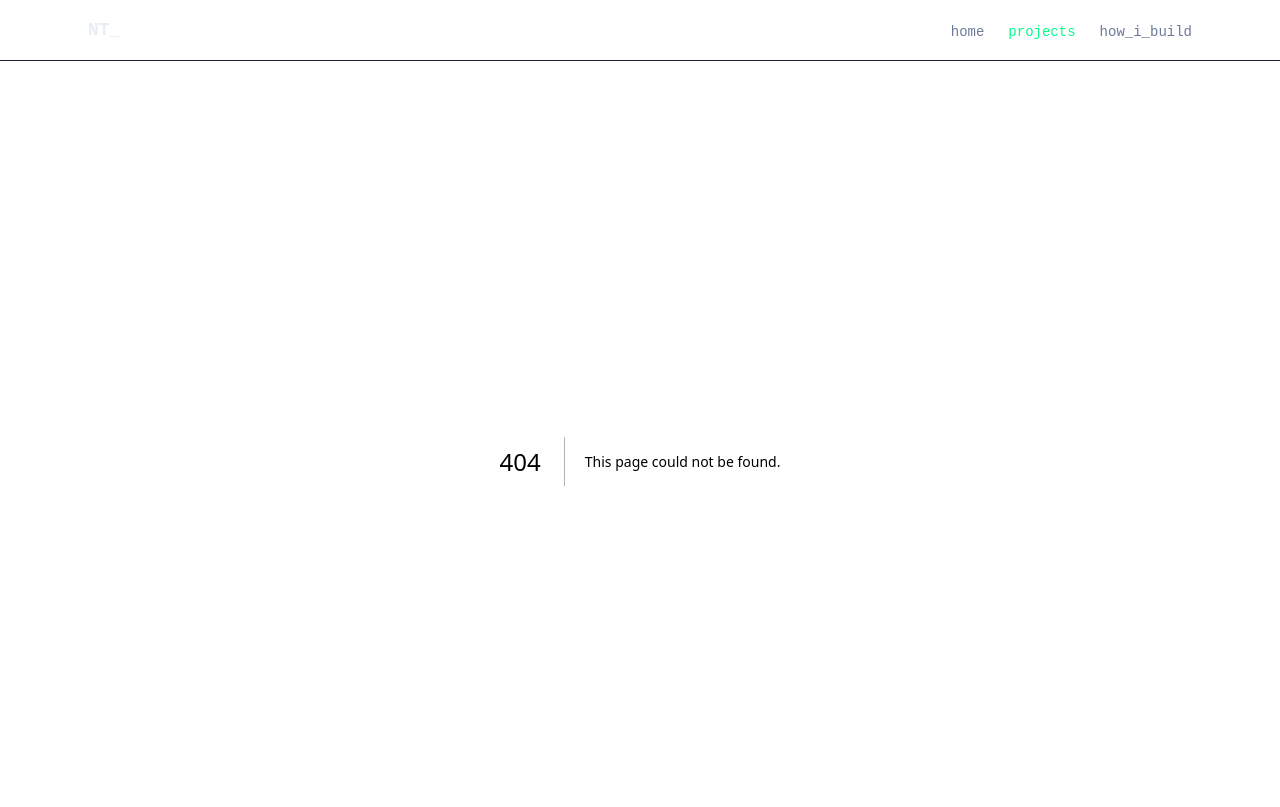
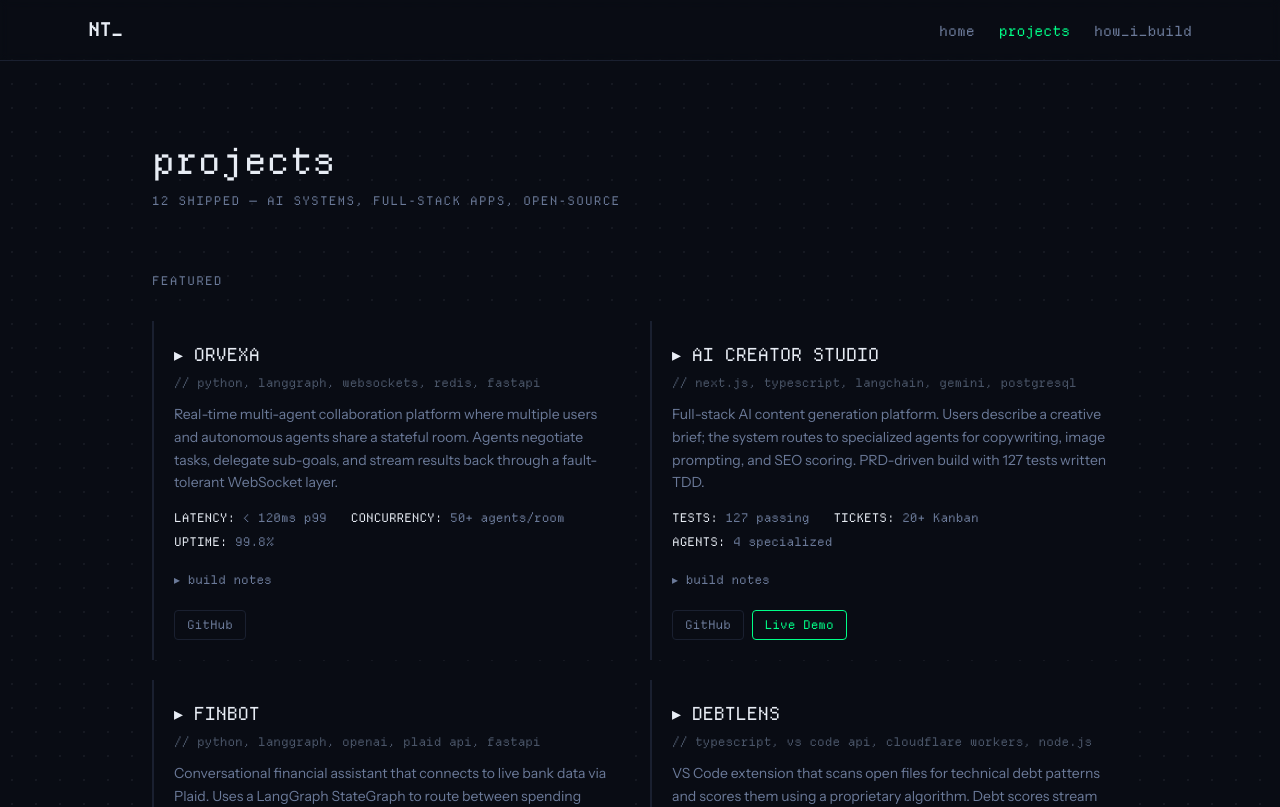
Before and after one commit to tnikhil-24/nikhil-portfolio, a Next.js app: page /projects in a window 1280 px wide. Before the commit this address had no page. Shown: the top 807 px of the page. Built offline with nearby package versions, Linux system fonts and the light colour scheme; a web font is replaced by a local one.

Commit message:
feat: implement projects page with staggered grid layout (issue 7)

```diff
--- /dev/null
+++ b/src/app/projects/page.tsx
@@ -0,0 +1,40 @@
+import type { Metadata } from "next";
+import { featuredProjects, secondaryProjects } from "@/lib/projects";
+import ProjectsGrid from "@/components/ProjectsGrid";
+
+export const metadata: Metadata = {
+  title: "Projects — Nikhil T",
+  description: "AI systems, full-stack apps, and open-source tools built with multi-agent pipelines, RAG architectures, and real-time infra.",
+};
+
+export default function ProjectsPage() {
+  return (
+    <div className="mx-auto max-w-5xl px-6 py-20">
+      {/* Page heading */}
+      <div className="mb-16 flex flex-col gap-3">
+        <h1 className="font-mono text-3xl text-[var(--text)] sm:text-4xl">
+          projects
+        </h1>
+        <p className="font-mono text-xs uppercase tracking-widest text-[var(--text-dim)]">
+          {featuredProjects.length + secondaryProjects.length} shipped — ai systems, full-stack apps, open-source
+        </p>
+      </div>
+
+      {/* Featured */}
+      <section className="mb-20 flex flex-col gap-8">
+        <h2 className="font-mono text-xs uppercase tracking-widest text-[var(--text-dim)]">
+          featured
+        </h2>
+        <ProjectsGrid projects={featuredProjects} variant="featured" columns="two" />
+      </section>
+
+      {/* Secondary */}
+      <section className="flex flex-col gap-8">
+        <h2 className="font-mono text-xs uppercase tracking-widest text-[var(--text-dim)]">
+          more projects
+        </h2>
+        <ProjectsGrid projects={secondaryProjects} variant="secondary" columns="three" />
+      </section>
+    </div>
+  );
+}
--- /dev/null
+++ b/src/components/ProjectsGrid.tsx
@@ -0,0 +1,43 @@
+"use client";
+
+import { motion } from "framer-motion";
+import ProjectCard from "@/components/ProjectCard";
+import type { Project } from "@/lib/projects";
+
+const fadeUp = {
+  hidden: { opacity: 0, y: 24 },
+  show: { opacity: 1, y: 0 },
+};
+
+interface ProjectsGridProps {
+  projects: Project[];
+  variant: "featured" | "secondary";
+  columns: "two" | "three";
+}
+
+export default function ProjectsGrid({ projects, variant, columns }: ProjectsGridProps) {
+  const gridClass =
+    columns === "two"
+      ? "grid grid-cols-1 gap-5 md:grid-cols-2"
+      : "grid grid-cols-1 gap-5 sm:grid-cols-2 lg:grid-cols-3";
+
+  return (
+    <motion.div
+      className={gridClass}
+      initial="hidden"
+      whileInView="show"
+      viewport={{ once: true, margin: "-80px" }}
+      variants={{ show: { transition: { staggerChildren: 0.08 } } }}
+    >
+      {projects.map((project) => (
+        <motion.div
+          key={project.title}
+          variants={fadeUp}
+          transition={{ duration: 0.45, ease: "easeOut" }}
+        >
+          <ProjectCard project={project} variant={variant} />
+        </motion.div>
+      ))}
+    </motion.div>
+  );
+}
```
Also changed, not shown: public/fonts/DepartureMono-Regular.woff2 (added).
